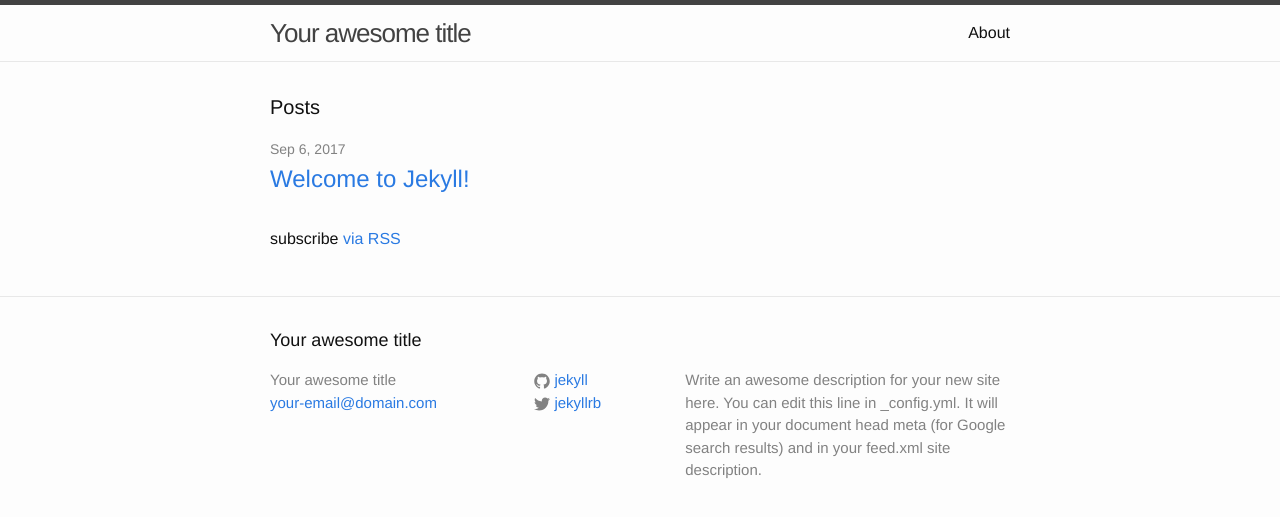
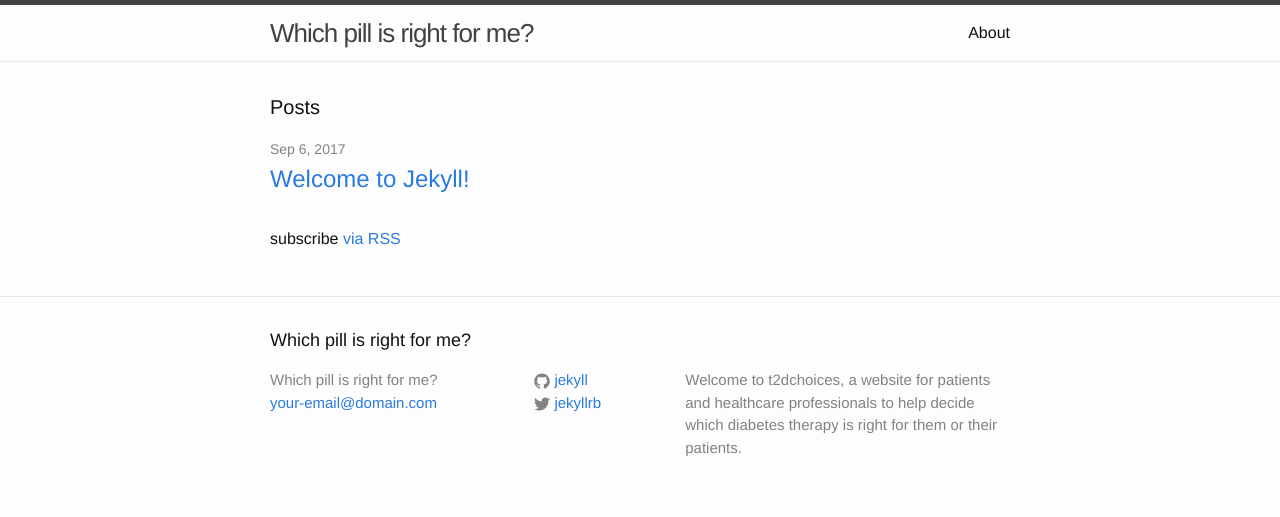
Before and after one commit to michaelwhitman/michaelwhitman.github.io, a Jekyll site: the page built from index.html, in a window 1280 px wide. Shown: the top 517 px of the page. Built offline with Jekyll 4.4.1, drawn with Linux system fonts in a browser that asks for light colours.

Commit message:
Update _config.yml

```diff
--- a/_config.yml
+++ b/_config.yml
@@ -6,12 +6,10 @@
 # 'jekyll serve'. If you change this file, please restart the server process.
 
 # Site settings
-title: Your awesome title
+title: Which pill is right for me?
 email: your-email@domain.com
 description: > # this means to ignore newlines until "baseurl:"
-  Write an awesome description for your new site here. You can edit this
-  line in _config.yml. It will appear in your document head meta (for
-  Google search results) and in your feed.xml site description.
+  Welcome to t2dchoices, a website for patients and healthcare professionals to help decide which diabetes therapy is right for them or their patients.
 baseurl: "" # the subpath of your site, e.g. /blog
 url: "http://yourdomain.com" # the base hostname & protocol for your site
 twitter_username: jekyllrb
```
